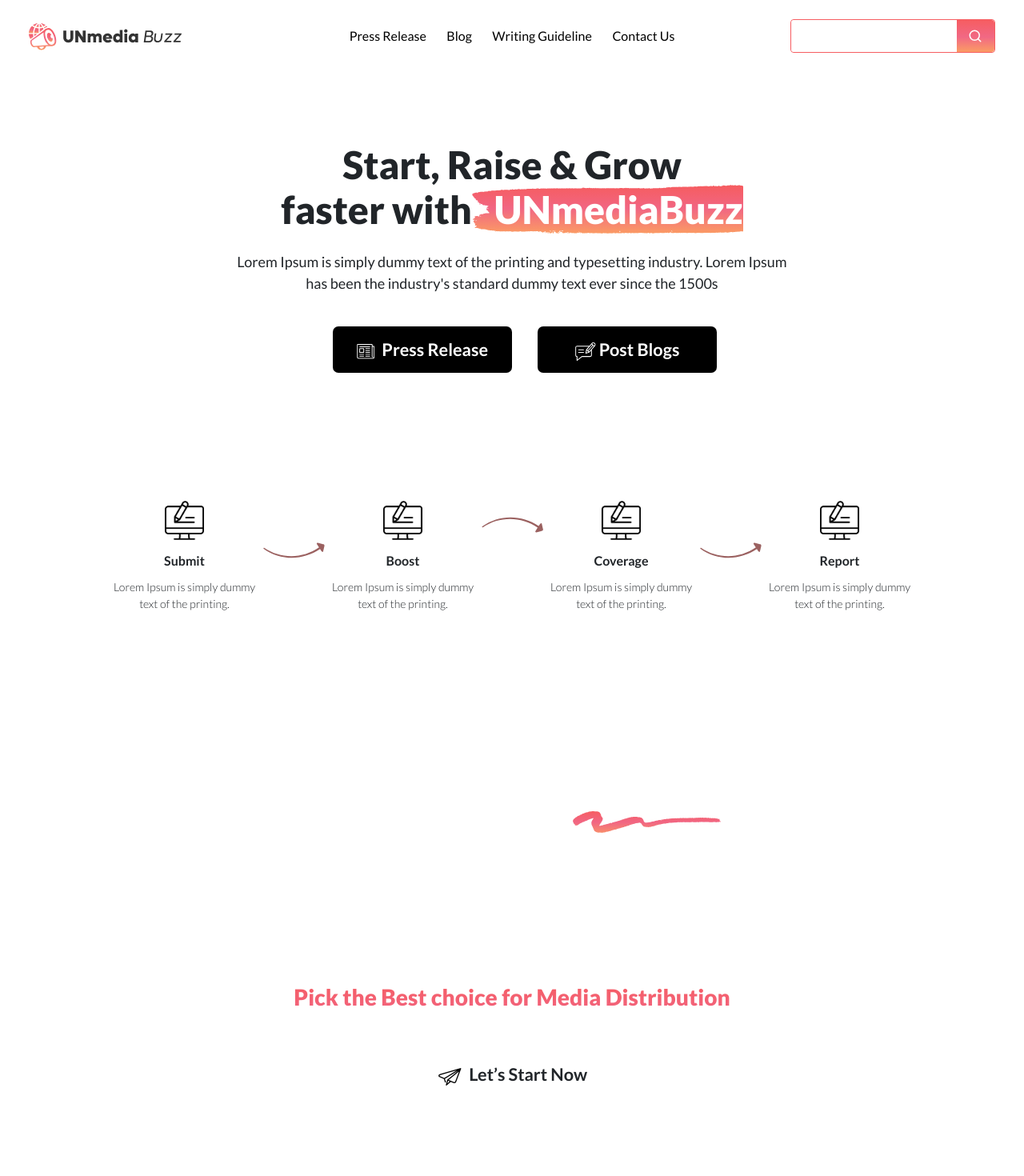
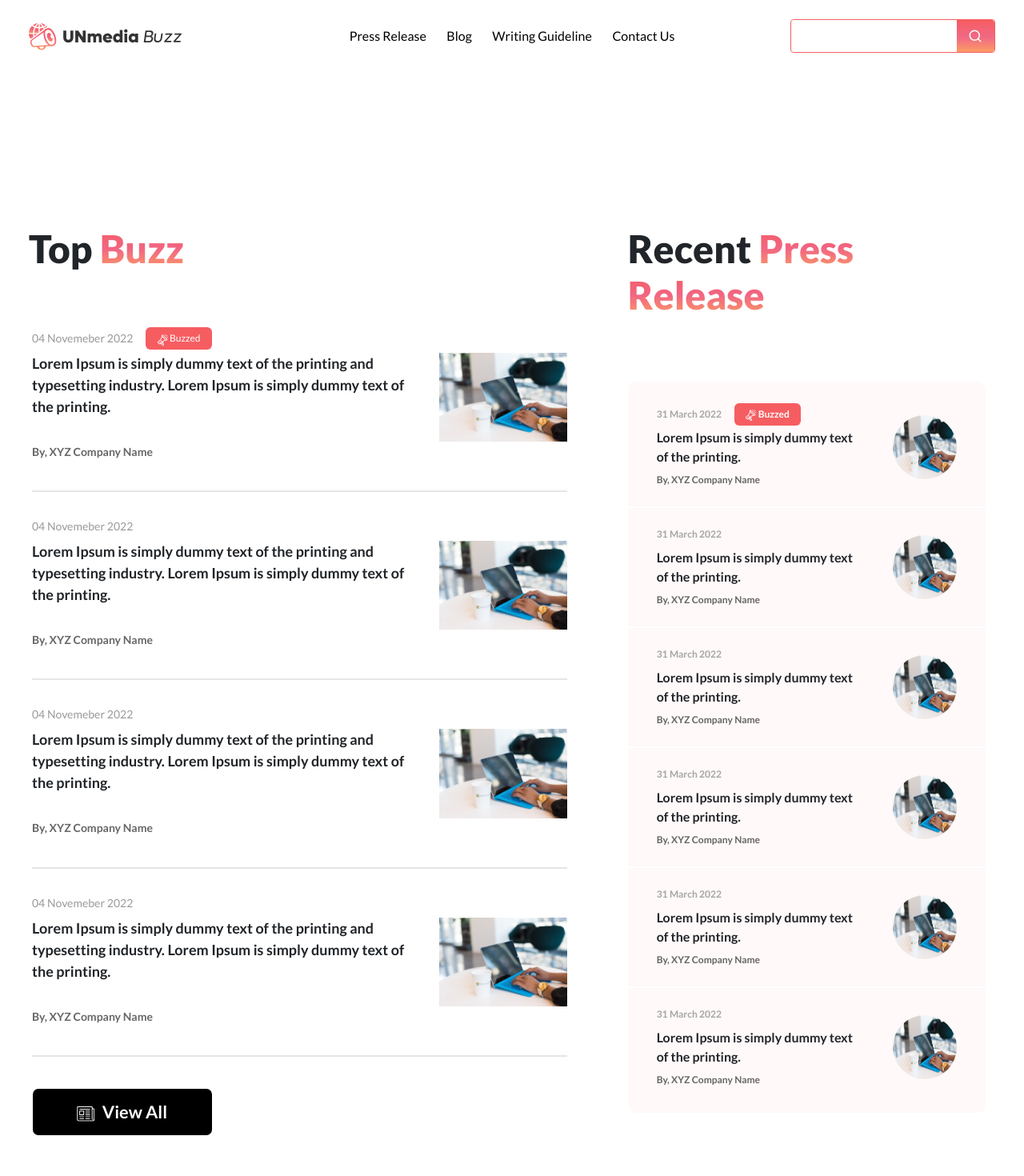
Before and after one commit to kevanultroneous/unmediabuzz-frontend, a Next.js app: page / in a window 1280 px wide. Shown: the top 1470 px of the page at 80% size. Built offline with nearby package versions, Linux system fonts and the light colour scheme.

Commit message:
animation targets

```diff
--- a/pages/index.js
+++ b/pages/index.js
@@ -13,7 +13,6 @@ import { useEffect } from "react";
 export default function Home() {
   const checkResponsive = useResponsiveChecker();
   useEffect(() => {
-    if (!checkResponsive) {
     const sections = [...document.querySelectorAll(".section")];
 
     window.lastScrollTop = window.pageYOffset;
@@ -36,20 +35,22 @@ export default function Home() {
       document.getElementsByClassName("wrapper")[0].style.background =
         section?.el.getAttribute("data-bg");
     }
-    }
   }, []);
 
   return (
     <Layout>
       {/* <Test /> */}
+      {checkResponsive ? (
+        <>
+          <Introduction />
+          <WhyWeAreDifferent />
+        </>
+      ) : (
         <div className={`wrapper`}>
-        <div className={`section`} data-bg="white">
-          <Introduction />
+          <div className={`section`} data-bg="white"></div>
+          <div className={`section`} data-bg="black"></div>
         </div>
-        <div className={`section`} data-bg="black">
-          <WhyWeAreDifferent />
-        </div>
-      </div>
+      )}
       <RecentItems />
       <Faq />
       <PressReleaseHighlights />
```
Lines whose indentation alone changed are shown as unchanged.
